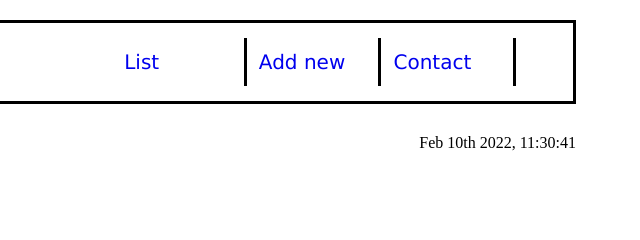
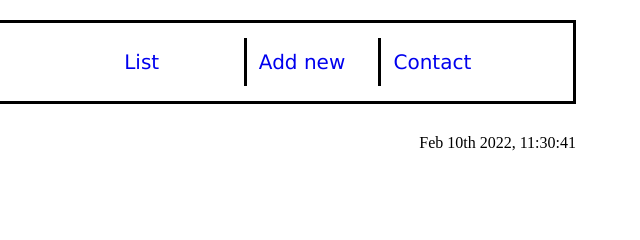
Before and after one commit to Nemwel-Boniface/AwesomeBooks, a website: page index.html in a window 1280 px wide. Shown: the top 240 px of the page, 640-1280 px from the left. Drawn offline with Linux system fonts and the light colour scheme.

Commit message:
Update fixed required changes

```diff
--- a/index.html
+++ b/index.html
@@ -20,7 +20,7 @@
       <ul>
         <li><a href="#" id="list">List</a></li>
         <li><a href="#" id="addNew">Add new</a></li>
-        <li><a href="#" id="contact">Contact</a></li>
+        <li class="nobd"><a href="#" id="contact">Contact</a></li>
       </ul>
     </nav>
     <div class="time-div">
--- a/style.css
+++ b/style.css
@@ -47,6 +47,10 @@ li {
   text-decoration: none;
   font-family: Verdana, Geneva, Tahoma, sans-serif;
   font-size: 20px;
+}
+
+.nav ul .nobd {
+  border-right: none;
 }
 
 .section1,
```
Also changed, not shown: README.md.
